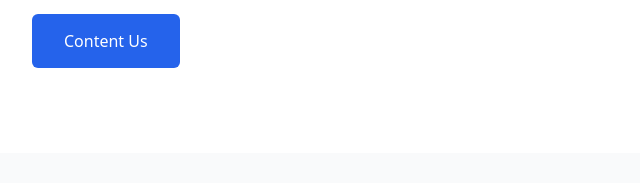
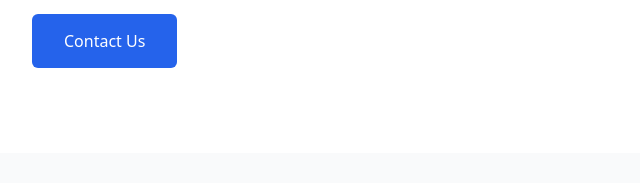
Before and after one commit to shaileshshahi/gramsewa, a plain HTML site: page index.html in a window 1280 px wide. Shown: the part 423-606 px from the top of the page, 0-640 px from the left. Drawn offline with nearby package versions, Linux system fonts and the light colour scheme.

Commit message:
Update index.html

```diff
--- a/index.html
+++ b/index.html
@@ -55,7 +55,7 @@
                     <p class="text-gray-600 text-lg mb-8 leading-relaxed">
                         From premium office furniture to cutting-edge IT services and seamless office setups, we provide everything you need to create a functional, stylish, and efficient workspace.
                     </p>
-                    <a href="http://wa.me/+9779843324574" class="bg-blue-600 text-white px-8 py-4 rounded-md hover:bg-gray-700 font-l">Content Us</a>
+                    <a href="http://wa.me/+9779843324574" class="bg-blue-600 text-white px-8 py-4 rounded-md hover:bg-gray-700 font-l">Contact Us</a>
                     </button>
                 </div>
 
```
